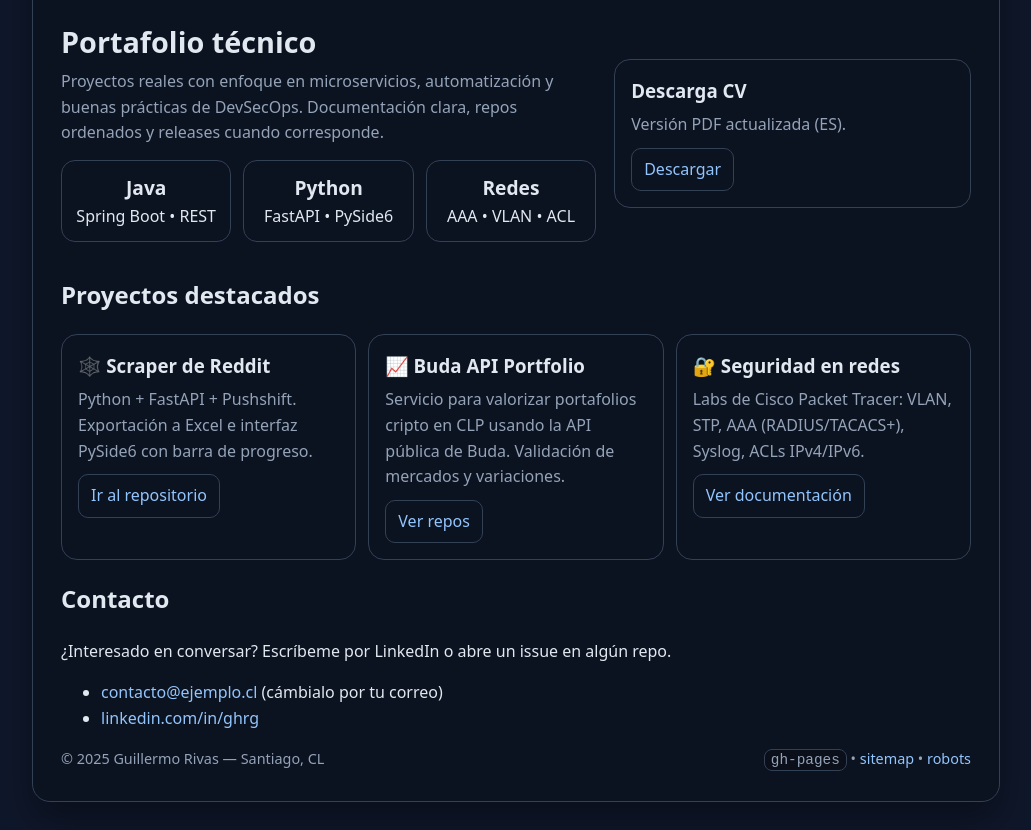
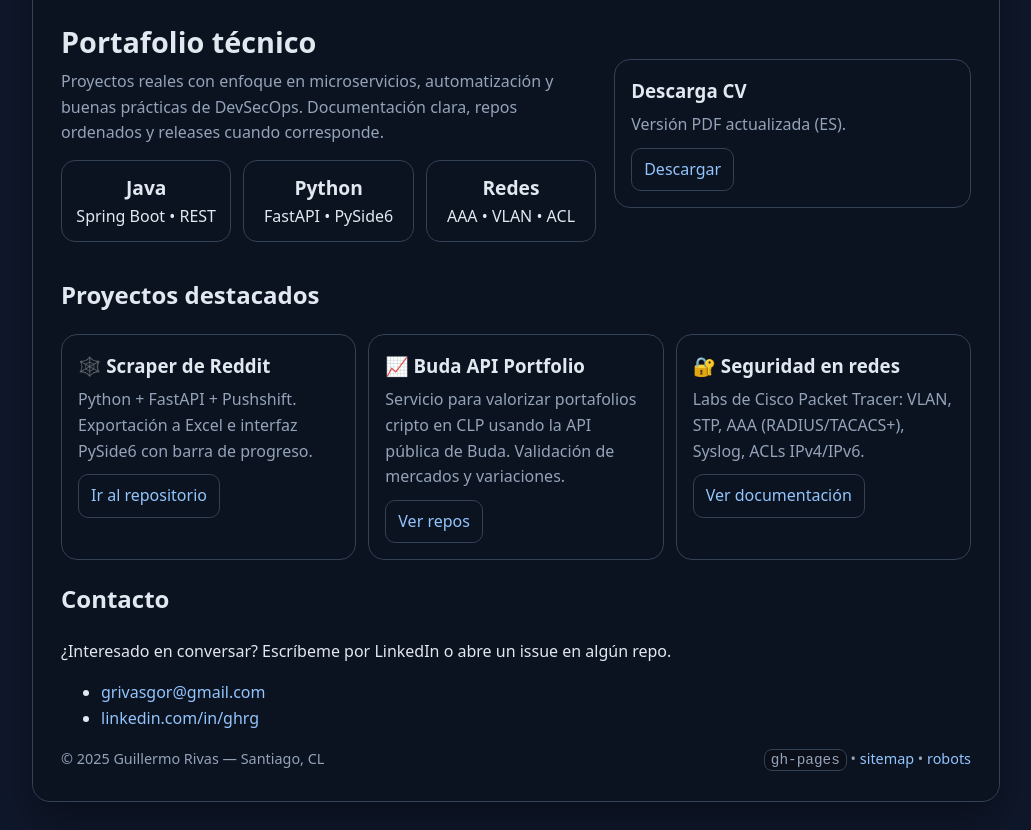
Before and after one commit to NRGHRG/nrghrg.github.io, a plain HTML site: page index.html in a window 1280 px wide. Shown: the part 183-1013 px from the top of the page, without its empty margins (124-1155 px from the left). Drawn offline with Linux system fonts and the light colour scheme.

Commit message:
Update index.html

```diff
--- a/index.html
+++ b/index.html
@@ -110,7 +110,7 @@
         <h2>Contacto</h2>
         <p>¿Interesado en conversar? Escríbeme por LinkedIn o abre un issue en algún repo.</p>
         <ul>
-          <li><a href="mailto:contacto@ejemplo.cl">contacto@ejemplo.cl</a> (cámbialo por tu correo)</li>
+          <li><a href="mailto:contacto@ejemplo.cl">grivasgor@gmail.com</a></li>
           <li><a href="https://www.linkedin.com/in/ghrg/">linkedin.com/in/ghrg</a></li>
         </ul>
       </section>
```
